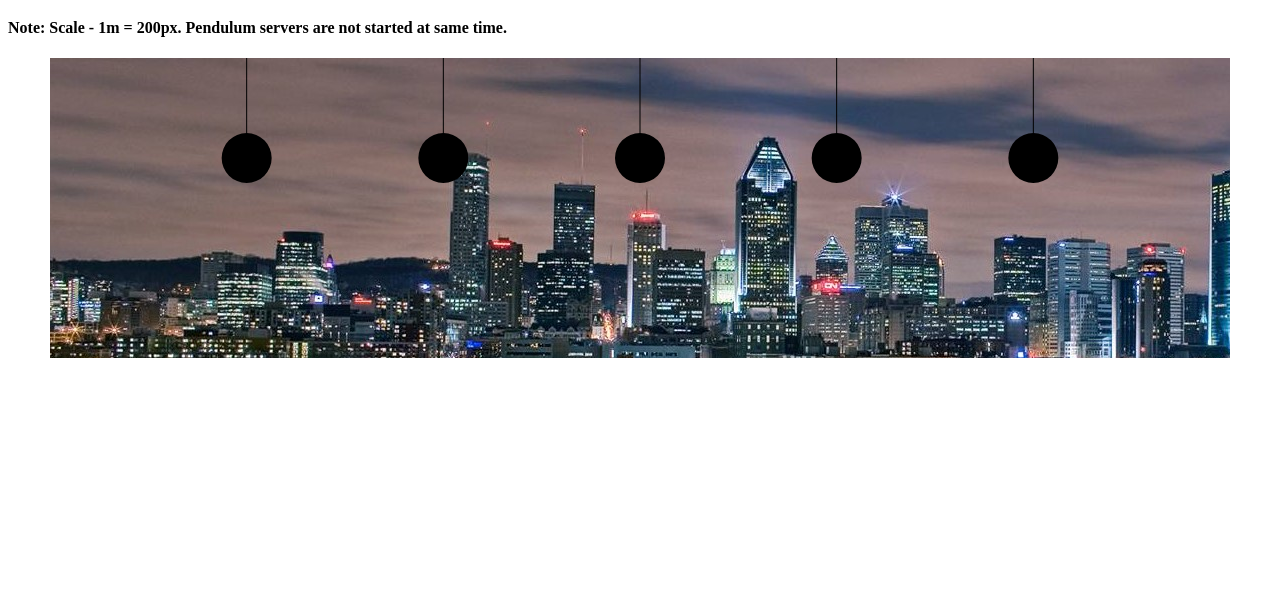
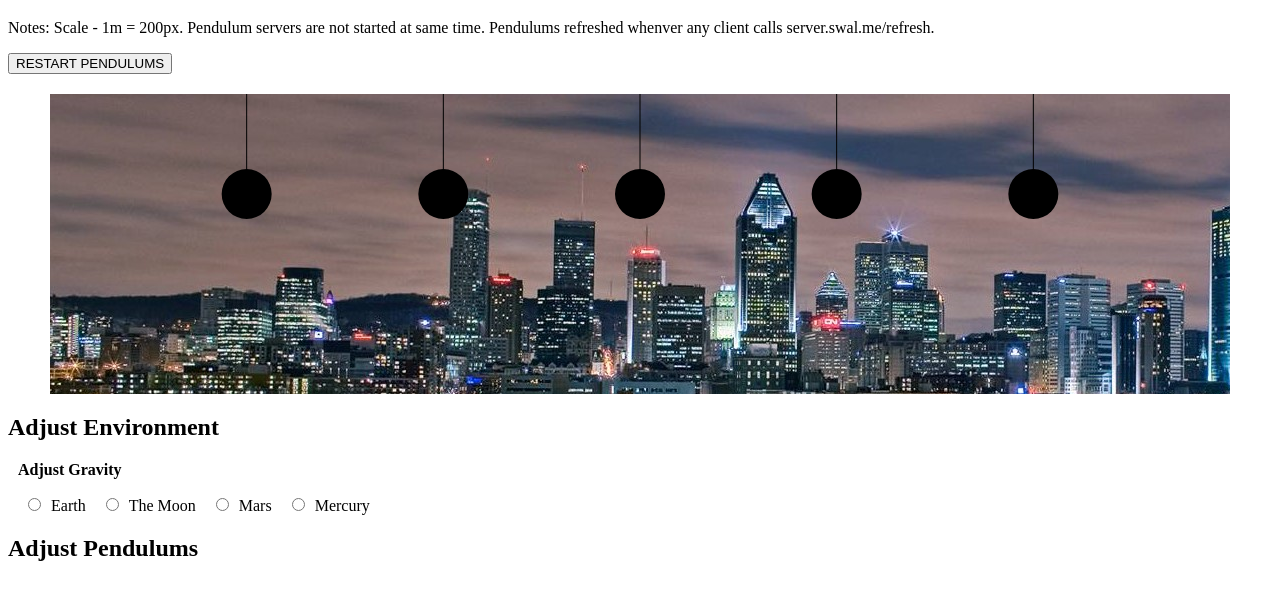
Before and after one commit to CallMeSwal/PendulumSimulator, a website: page frontend/index.html in a window 1280 px wide. Shown: the part 61-660 px from the top of the page. Drawn offline with Linux system fonts and the light colour scheme.

Commit message:
modified:   frontend/index.css 	modified:   frontend/index.html 	modified:   frontend/index.js 	modified:   services/pendulum.js

```diff
--- a/frontend/index.css
+++ b/frontend/index.css
@@ -7,3 +7,22 @@
     /*background-color:grey;*/
     background-image: url("./img/earth.jpg");
 }
+
+.button{
+    margin-bottom: 20px;
+}
+
+.pText{
+    font-weight: bold;
+    margin-left:10px;
+}
+
+.inline{
+    display: inline;
+    float: left;
+}
+
+input[type="radio"]{
+    margin-left:20px;
+    margin-right:10px;
+}
--- a/frontend/index.html
+++ b/frontend/index.html
@@ -8,7 +8,7 @@
   </head>
   <body>
       <h1>Pendulum Simulator</h1>
-      <h4>Note: Scale - 1m = 200px. Pendulum servers are not started at same time.</h4>
+      <p>Notes: Scale - 1m = 200px. Pendulum servers are not started at same time. Pendulums refreshed whenver any client calls server.swal.me/refresh.</p>
       <script src="./index.js"></script>
   </body>
 </html>
--- a/frontend/index.js
+++ b/frontend/index.js
@@ -7,6 +7,29 @@ class Pendulum{
         this.y=y;
         this.mass=mass;
     }
+}
+
+//Create restart button
+var restartButton=document.body.appendChild(document.createElement('button'));
+restartButton.innerHTML+="RESTART PENDULUMS";
+restartButton.classList.add('button');
+restartButton.onclick = function (){
+    const http = new XMLHttpRequest();
+    var url = "http://localhost/refresh"
+    http.responseType = 'json';
+    http.open("GET", url);
+    http.onerror = function () {
+        console.log("Not able to access: ", url);
+    };
+    http.send();
+    http.onload = () => {
+        if (http.response["message"]=="success"){
+            console.log(http.response);
+        }
+        else{
+            alert("Error - Pendulums could not be restarted.");
+        }
+    };
 }
 
 //add container for canvas
@@ -79,6 +102,31 @@ setInterval(function(){
     drawPendulums();
 }, timestep);
 
+
+
+//Create UI for adjusting environment
+var environmentContainer=document.body.appendChild(document.createElement('div'));
+environmentContainer.innerHTML+="<h2>Adjust Environment</h2>";
+environmentContainer.innerHTML+='<span class="inline">';
+environmentContainer.innerHTML+='<p class="pText">Adjust Gravity</p>';
+var gravities = [
+    ["earth", "Earth"],
+    ["moon", "The Moon"],
+    ["mars", "Mars"],
+    ["mercury", "Mercury"]
+]
+
+
+for(let i=0; i<gravities.length; i++){
+    environmentContainer.innerHTML+='<input type="radio" id="'+gravities[i][0]+'" name="gravitySelector" value="'+gravities[i][0]+'"><label for="'+gravities[i][0]+'">'+gravities[i][1]+'</label>';
+}
+environmentContainer.innerHTML+='</span>';
+//environmentContainer.appendChild(document.createElement('div'));
+
+//Create UI for adjusting pendulum
+var pendulumParamContainer=document.body.appendChild(document.createElement('div'));
+pendulumParamContainer.innerHTML+="<h2>Adjust Pendulums</h2>";
+
 /*
 const userAction = async () => {
     const response = await fetch('http://example.com/movies.json');
```
Also changed, not shown: services/pendulum.js (+10 -0 lines).
